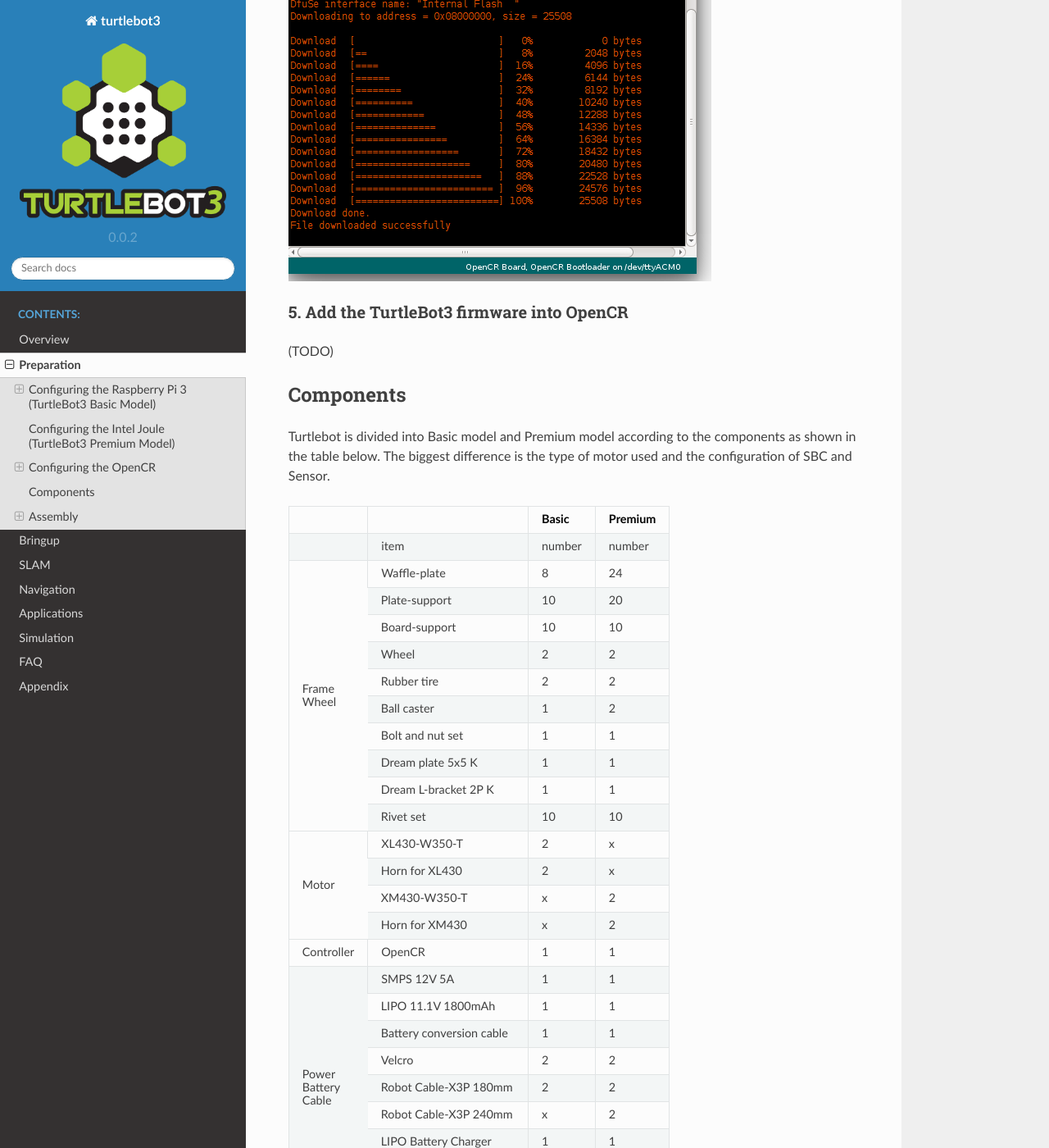
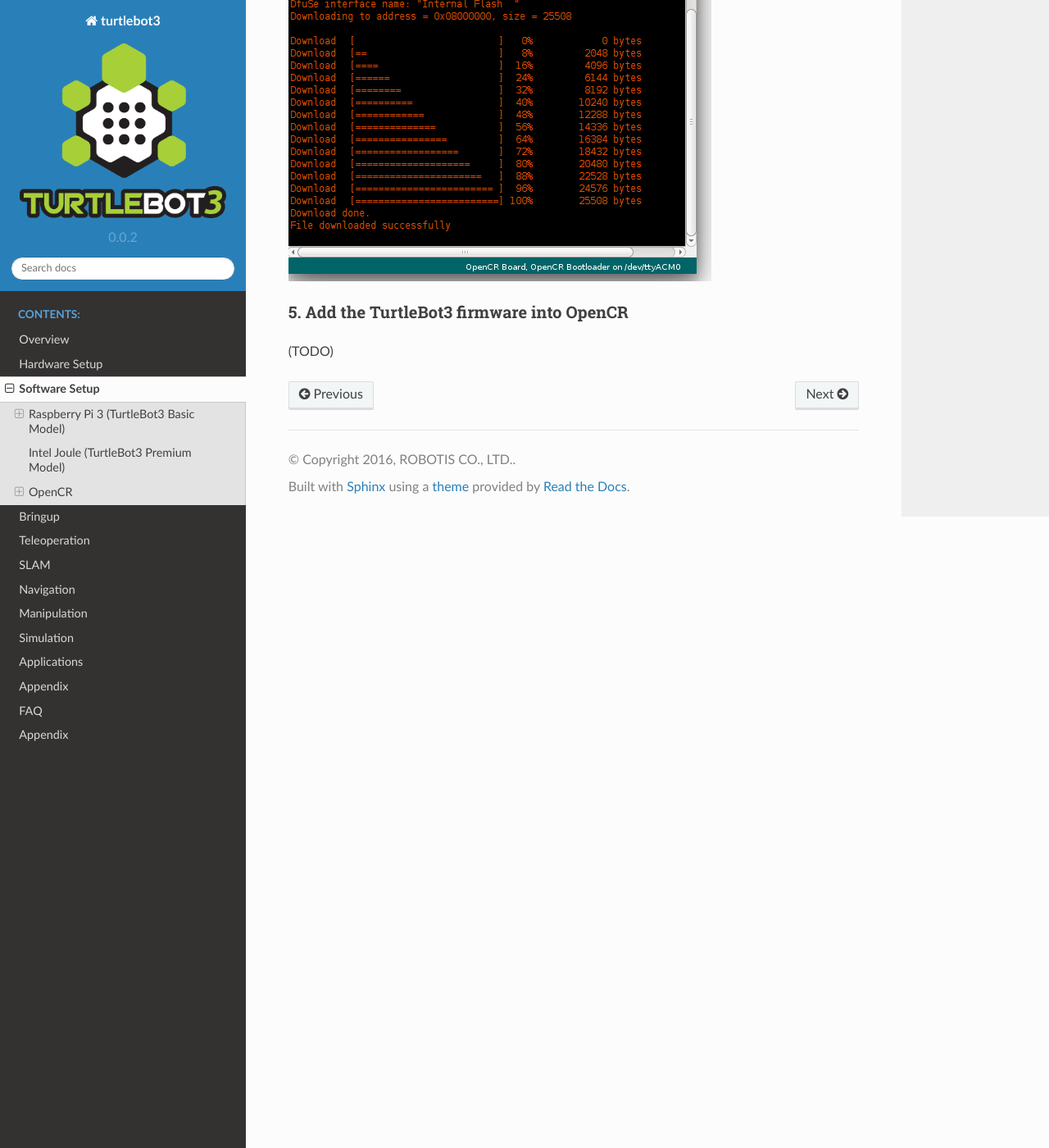
Before and after one commit to shivharis/turtlebot3_wiki, a Sphinx documentation site: the page built from docs/source/software.rst, in a window 1280 px wide and 1400 px high, scrolled down 9890 px. Shown: the whole window at 82% size. Built offline with Sphinx 7.4.7 and the Read the Docs theme 2.0.0, drawn with Linux system fonts in a browser that asks for light colours; some of the changed text lies outside the part shown.

Commit message:
added new categories

```diff
--- /dev/null
+++ b/docs/source/friends.rst
@@ -0,0 +1,5 @@
+Appendix
+========
+
+Test
+----
--- /dev/null
+++ b/docs/source/manipulation.rst
@@ -0,0 +1,5 @@
+Manipulation
+============
+
+Test
+----
--- a/docs/source/preparation.rst
+++ b/docs/source/software.rst
@@ -1,9 +1,9 @@
-Preparation
-===========
+Software Setup
+==============
 
 .. NOTE:: We tested the Turtlebot 3 on ``Ubuntu 16.04.1`` and ``ROS Kinetic Kame`` version.
 
-Configuring the Raspberry Pi 3 (TurtleBot3 Basic Model)
+Raspberry Pi 3 (TurtleBot3 Basic Model)
 --------------------------------------------------------
 
 1. Install the Ubuntu MATE for the Raspberry Pi 3
@@ -46,12 +46,12 @@ The next step is to install the relevant package for TurtleBot3.
 
 If catkin_make completes successfully without any errors, you have completed the preparation for SBC to use TurtlebBot3.
 
-Configuring the Intel Joule (TurtleBot3 Premium Model)
+Intel Joule (TurtleBot3 Premium Model)
 --------------------------------------------------------
 
 (TODO)
 
-Configuring the OpenCR
+OpenCR
 -----------------------
 
 Let's build the OpenCR Arduino development environment.
@@ -179,85 +179,3 @@ Click ``Tools`` → ``Burn Bootloader`` to download the bootloader.
 ~~~~~~~~~~~~~~~~~~~~~~~~~~~~~~~~~~~~~~~~~~
 
 (TODO)
-
-Components
-----------
-
-Turtlebot is divided into Basic model and Premium model according to the components as shown in the table below. The biggest difference is the type of motor used and the configuration of SBC and Sensor.
-
-+------------+--------------------------+--------+---------+
-|            |                          | Basic  | Premium |
-+============+==========================+========+=========+
-|            | item                     | number | number  |
-+------------+--------------------------+--------+---------+
-|            | Waffle-plate             | 8      | 24      |
-+            +--------------------------+--------+---------+
-|            | Plate-support            | 10     | 20      |
-+            +--------------------------+--------+---------+
-|            | Board-support            | 10     | 10      |
-+            +--------------------------+--------+---------+
-|            | Wheel                    | 2      | 2       |
-+            +--------------------------+--------+---------+
-| Frame      | Rubber tire              | 2      | 2       |
-+            +--------------------------+--------+---------+
-| Wheel      | Ball caster              | 1      | 2       |
-+            +--------------------------+--------+---------+
-|            | Bolt and nut set         | 1      | 1       |
-+            +--------------------------+--------+---------+
-|            | Dream plate 5x5 K        | 1      | 1       |
-+            +--------------------------+--------+---------+
-|            | Dream L-bracket 2P K     | 1      | 1       |
-+            +--------------------------+--------+---------+
-|            | Rivet set                | 10     | 10      |
-+------------+--------------------------+--------+---------+
-|            | XL430-W350-T             | 2      | x       |
-+            +--------------------------+--------+---------+
-|            | Horn for XL430           | 2      | x       |
-+ Motor      +--------------------------+--------+---------+
-|            | XM430-W350-T             | x      | 2       |
-+            +--------------------------+--------+---------+
-|            | Horn for XM430           | x      | 2       |
-+------------+--------------------------+--------+---------+
-| Controller | OpenCR                   | 1      | 1       |
-+------------+--------------------------+--------+---------+
-|            | SMPS 12V 5A              | 1      | 1       |
-+            +--------------------------+--------+---------+
-|            | LIPO 11.1V 1800mAh       | 1      | 1       |
-+            +--------------------------+--------+---------+
-| Power      | Battery conversion cable | 1      | 1       |
-+            +--------------------------+--------+---------+
-| Battery    | Velcro                   | 2      | 2       |
-+            +--------------------------+--------+---------+
-| Cable      | Robot Cable-X3P 180mm    | 2      | 2       |
-+            +--------------------------+--------+---------+
-|            | Robot Cable-X3P 240mm    | x      | 2       |
-+            +--------------------------+--------+---------+
-|            | LIPO Battery Charger     | 1      | 1       |
-+            +--------------------------+--------+---------+
-|            | MicroUSB cable           | 1      | 1       |
-+            +--------------------------+--------+---------+
-|            | SBC power cable          | 1      | 1       |
-+------------+--------------------------+--------+---------+
-|            | RaspberryPi 3 model B    | 1      | x       |
-+ SBC        +--------------------------+--------+---------+
-|            | Intel Joule              | x      | 1       |
-+------------+--------------------------+--------+---------+
-|            | Laser Distance Sensor    | 1      | 1       |
-+ Sensor     +--------------------------+--------+---------+
-|            | Intel Realsense R200/400 | x      | 1       |
-+------------+--------------------------+--------+---------+
-
-Assembly
---------
-
-Turtlebots are delivered in a single package, not each assembly. In order for the user to use TurtleBot, it is necessary to assemble according to the following procedure.
-
-Basic model
-~~~~~~~~~~~
-
-(TODO)
-
-Premium model
-~~~~~~~~~~~~~
-
-(TODO)
--- /dev/null
+++ b/docs/source/teleoperation.rst
@@ -0,0 +1,5 @@
+Teleoperation
+=============
+
+Test
+----
```
Also changed, not shown: docs/source/hardware.rst (added, +84 -0 lines), docs/source/index.rst (+6 -2 lines).
